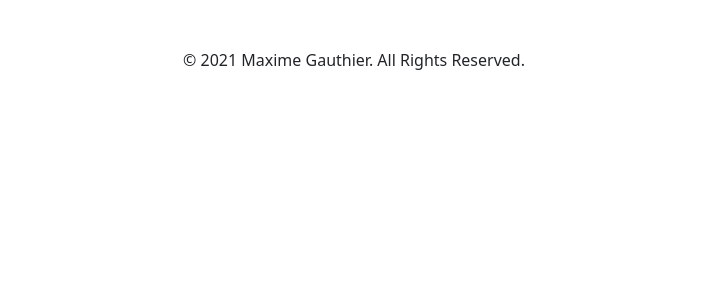
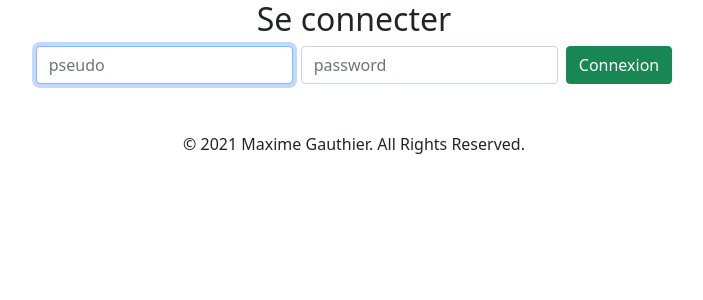
Before and after one commit to Neograaph/php_recap, a PHP site: page /views/connexion.php in a window 1280 px wide. Shown: the top 300 px of the page, without its empty margins (286-989 px from the left). Run offline with PHP 8.4, Linux system fonts and the light colour scheme.

Commit message:
'connexion'

```diff
--- a/views/addUserData.php
+++ b/views/addUserData.php
@@ -36,4 +36,5 @@ $req->execute(array(
 ));
 echo 'utilisateur ajouté à la bdd';
 
+header('location:connexion.php');
 ?>
--- a/views/connexion.php
+++ b/views/connexion.php
@@ -2,7 +2,9 @@
 include('./layout/head.php');
 ?>
 <section>
-
+  <?php
+  include('./layout/formConnexion.php');
+  ?>
 </section>
 <?php
 include('./layout/footer.php');
--- a/views/layout/formAddUser.php
+++ b/views/layout/formAddUser.php
@@ -6,6 +6,6 @@
     <input class='form-control' name='pseudo' placeholder='pseudo' type="text" required autofocus autocomplete='off'>
     <input class='form-control' name='email' placeholder='email' type="email" required>
     <input class='form-control' name='mdp' placeholder='password' type="password" required>
-    <input class='btn btn-success' type="submit">
+    <input class='btn btn-success' type="submit" value='Inscription'>
   </form>
 </div>
--- a/views/layout/formConnexion.php
+++ b/views/layout/formConnexion.php
@@ -0,0 +1,10 @@
+<div class='d-flex align-items-center flex-column'>
+  <div>
+    <h2>Se connecter</h2>
+  </div>
+  <form action="./data.php" class='d-flex gap-2' method='post'>
+    <input class='form-control' name='pseudo' placeholder='pseudo' type="text" required autofocus autocomplete='off'>
+    <input class='form-control' name='mdp' placeholder='password' type="password" required>
+    <input class='btn btn-success' type="submit" value='Connexion'>
+  </form>
+</div>
```
